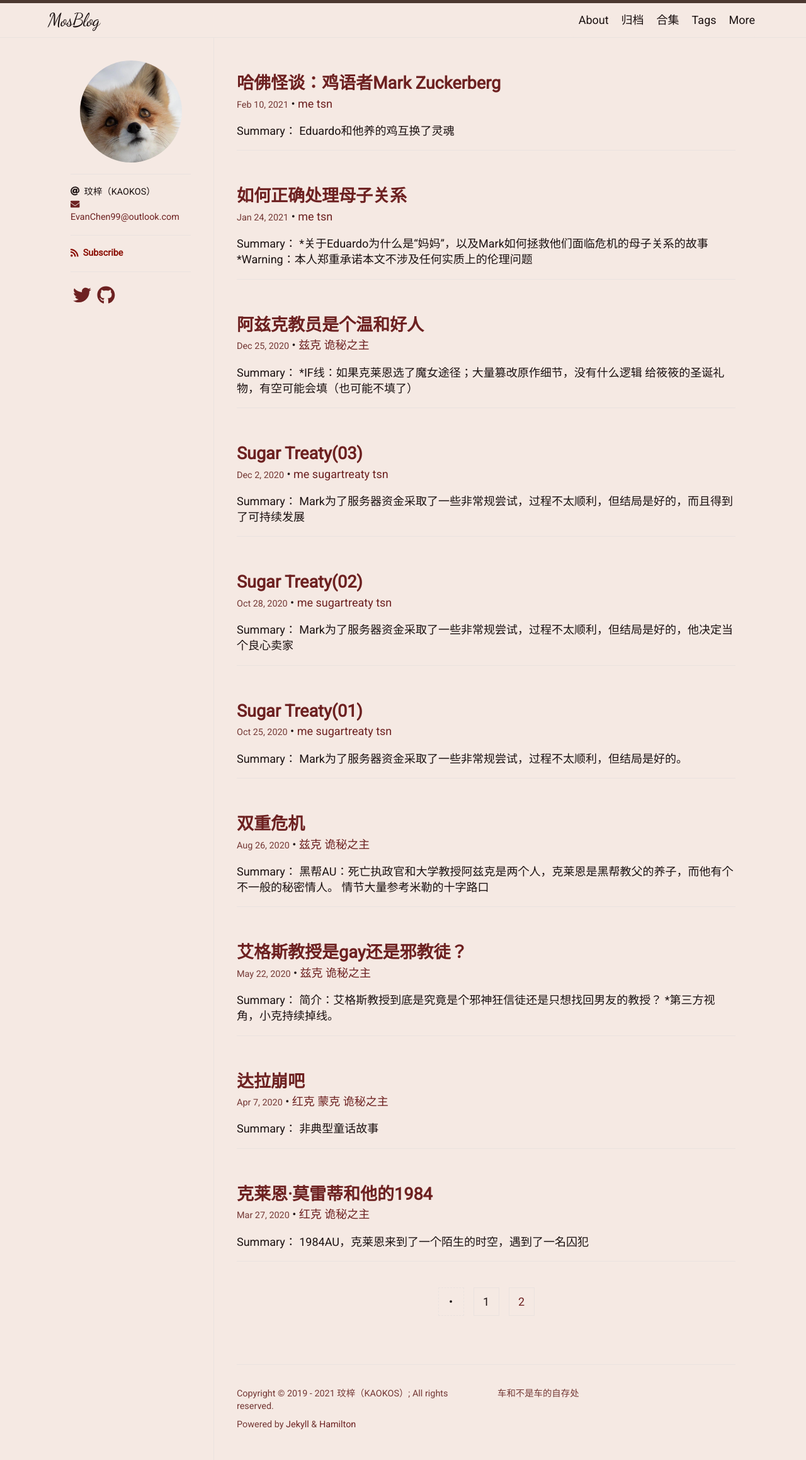
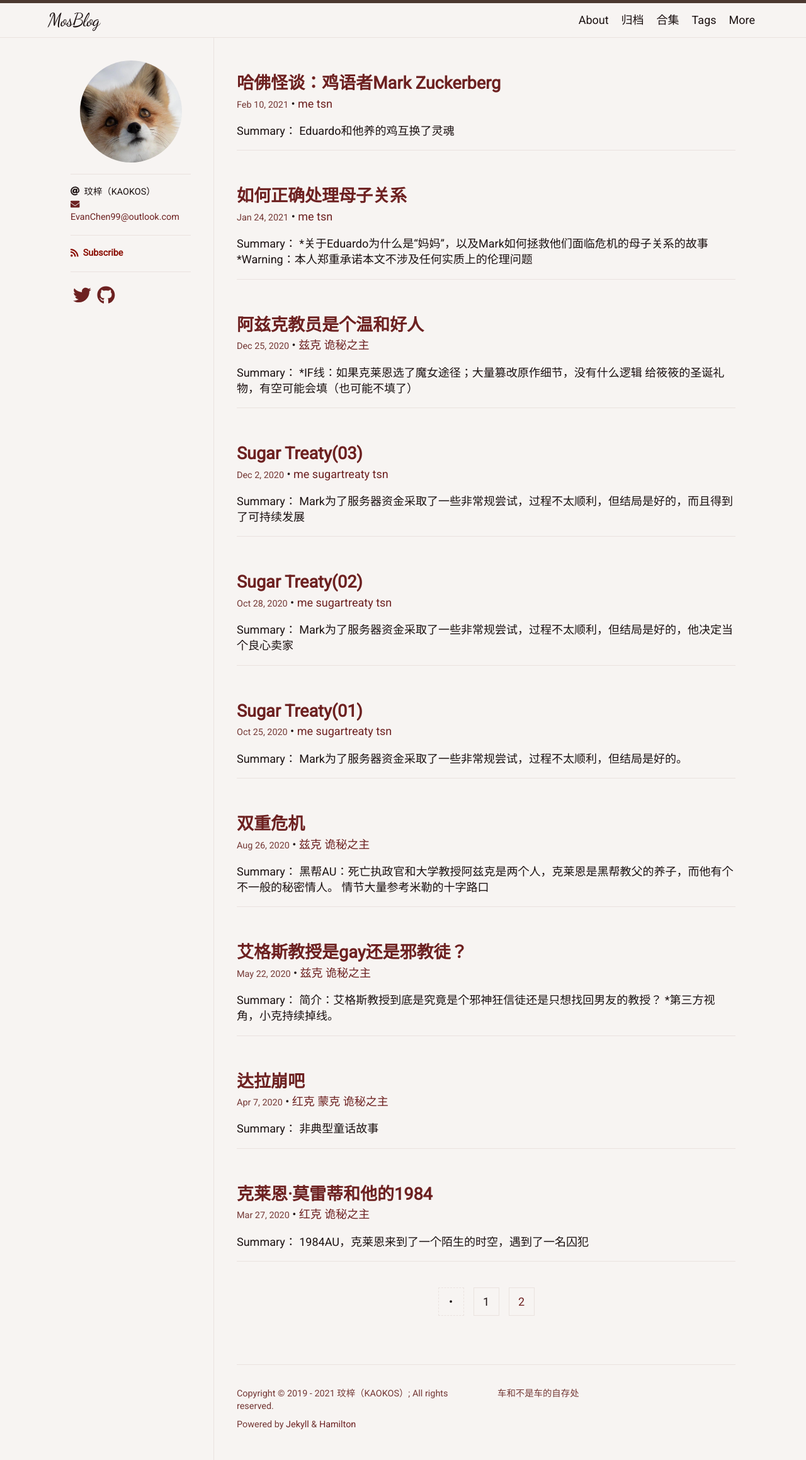
Before and after one commit to Snaky9/SBlog, a Jekyll site: the page built from index.html, in a window 1280 px wide. Shown: the whole page at 63% size. Built offline with Jekyll 4.4.1, drawn with Linux system fonts in a browser that asks for light colours; nearby versions of some CDN libraries; some web fonts are replaced; the list of posts is cut into pages by our own code.

Commit message:
new colors

```diff
--- a/_sass/hamilton/skins/freestyle.scss
+++ b/_sass/hamilton/skins/freestyle.scss
@@ -1,6 +1,6 @@
 $text-color:            #1b1111 !default;
 $text-color-light:      #743835 !default;
-$background-color:      #f5e9e3 !default;
+$background-color:      #f7f4f2 !default;
 $code-background-color: #91353e !default;
 
 $border-color:          #9a7263 !default;
```
